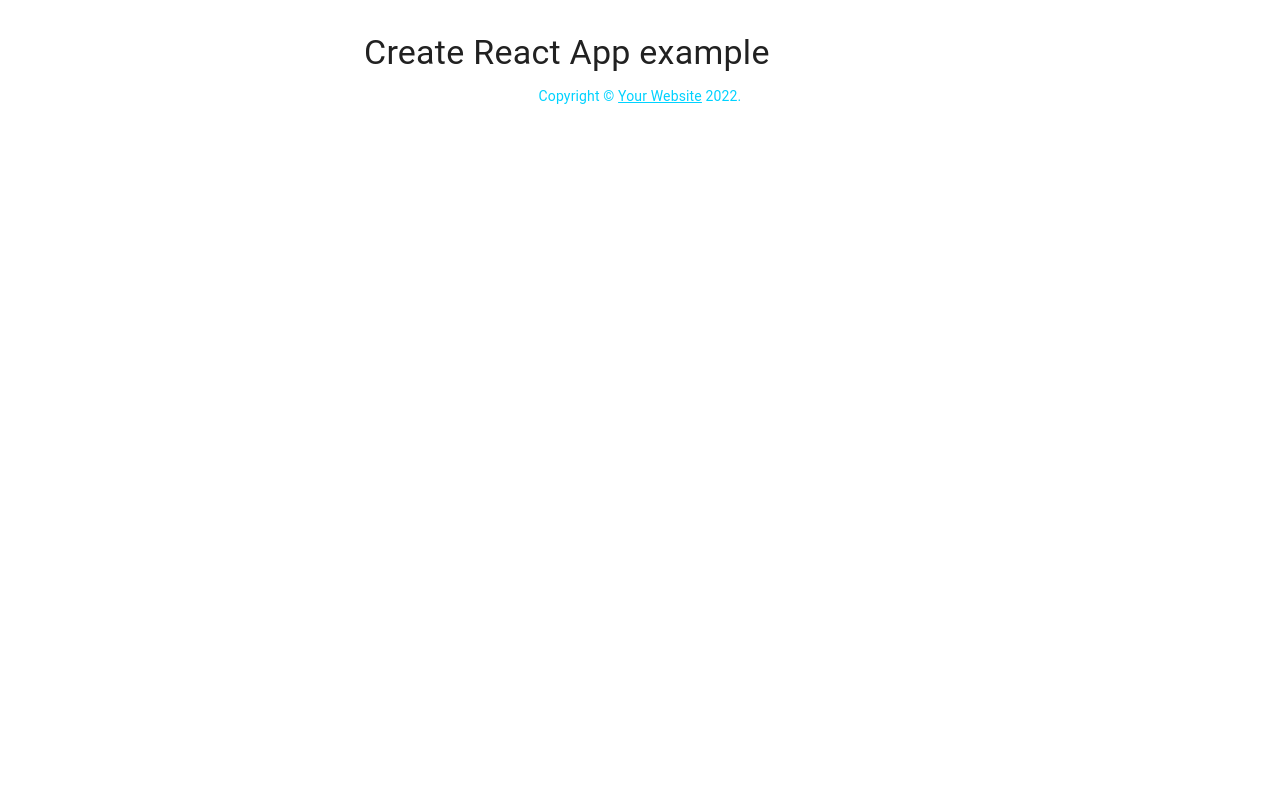
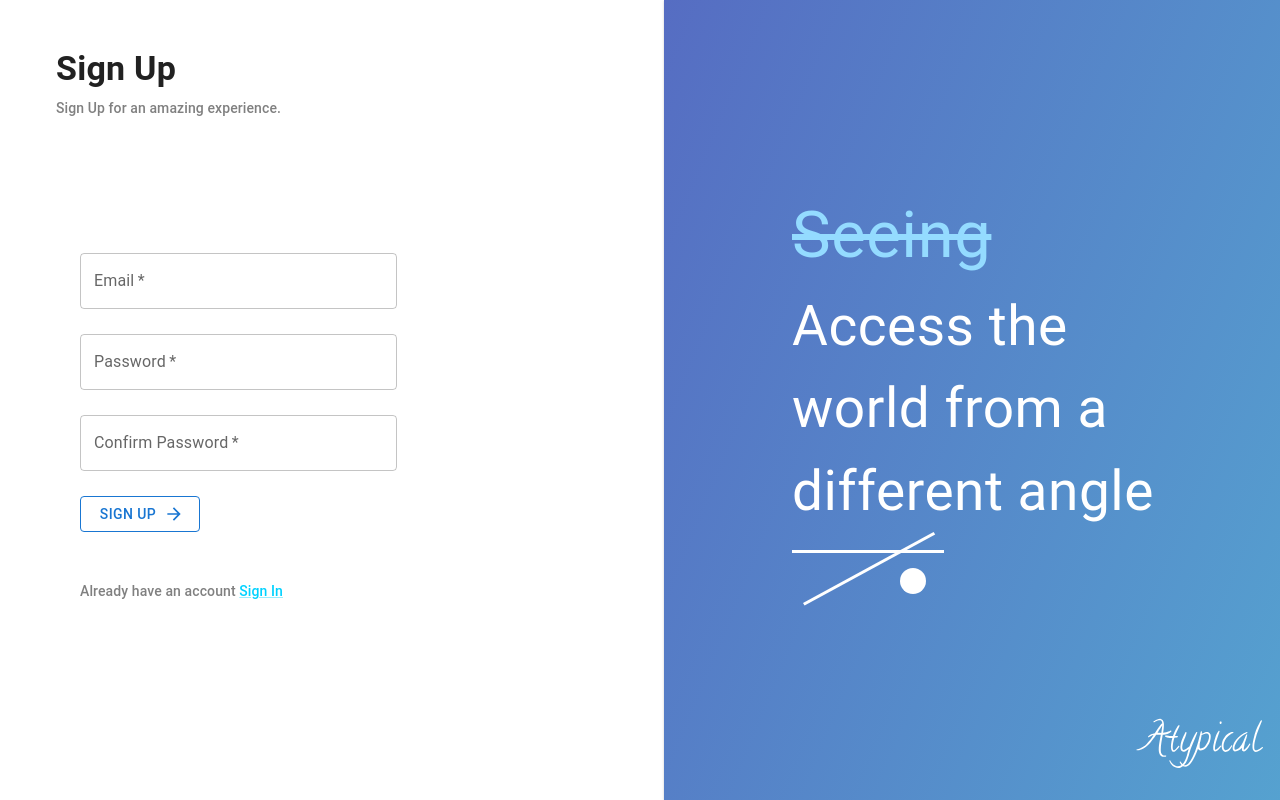
Before and after one commit to Arun89-crypto/SW-E11, a React (Create React App) app in the folder client/: page / in a window 1280 px wide. Built offline with nearby package versions, Linux system fonts and the light colour scheme.

Commit message:
✨ Introduce sign up page

```diff
--- a/client/src/App.tsx
+++ b/client/src/App.tsx
@@ -1,31 +1,8 @@
 import * as React from 'react';
-import Container from '@mui/material/Container';
-import Typography from '@mui/material/Typography';
-import Box from '@mui/material/Box';
-import Link from '@mui/material/Link';
-
-function Copyright() {
-  return (
-    <Typography variant="body2" color="secondary.main" align="center">
-      {'Copyright © '}
-      <Link color="inherit" href="https://mui.com/">
-        Your Website
-      </Link>{' '}
-      {new Date().getFullYear()}
-      {'.'}
-    </Typography>
-  );
-}
+import { Signup } from './pages/signup';
 
 export default function App() {
   return (
-    <Container maxWidth="sm">
-      <Box sx={{ my: 4 }}>
-        <Typography variant="h4" component="h1" gutterBottom>
-          Create React App example
-        </Typography>
-        <Copyright />
-      </Box>
-    </Container>
+   <Signup/>
   );
 }
--- /dev/null
+++ b/client/src/pages/signup.tsx
@@ -0,0 +1,131 @@
+import {
+	Box,
+	Button,
+	Container,
+	Grid,
+	Link,
+	Paper,
+	TextField,
+	Typography,
+} from "@mui/material";
+import React from "react";
+import SvgRenderer from "../shared/components/SvgRenderer";
+import signImage from "../shared/assets/signup.svg";
+import ArrowForwardIcon from "@mui/icons-material/ArrowForward";
+import Logo from "../shared/assets/logo.svg";
+import Angle from "../shared/assets/angle.svg";
+
+export const Signup = () => {
+	const styles = {
+		paperContainer: {
+			backgroundImage: `url(${signImage})`,
+			height: "100vh",
+			borderRadius: 0,
+			display: "flex",
+			alignItems: "center",
+			justifyContent: "center",
+		},
+	};
+
+	return (
+		<Container sx={{ overflow: "hidden", height: "100vh" }} maxWidth='xl'>
+			<Grid container sx={{ width: "100vw", height: "100vh" }}>
+				<Grid item xs={6}>
+					<Box
+						sx={{ width: "90%", height: "100%", marginX: "auto", marginY: 5 }}>
+						<Box
+							display='flex'
+							flexDirection={"column"}
+							sx={{ height: "100px" }}>
+							<Typography variant='h4' fontWeight={600} my={1}>
+								Sign Up
+							</Typography>
+							<Typography variant='subtitle2' color='#808080' mb={1}>
+								Sign Up for an amazing experience.
+							</Typography>
+						</Box>
+						<Container
+							sx={{
+								alignItems: "center",
+								display: "flex",
+								height: "600px",
+								width: "100%",
+								justifyContent: "flex-start",
+							}}>
+							<Box
+								display='flex'
+								flexDirection={"column"}
+								height='400px'
+								width='60%'
+								justifyContent={"space-around"}
+								component='form'
+								noValidate
+								autoComplete='off'>
+								<TextField
+									id='outlined-basic'
+									label='Email'
+									variant='outlined'
+									required
+								/>
+								<TextField
+									id='outlined-basic'
+									label='Password'
+									variant='outlined'
+									required
+								/>
+								<TextField
+									id='outlined-basic'
+									label='Confirm Password'
+									variant='outlined'
+									required
+								/>
+								<Button
+									variant='outlined'
+									endIcon={<ArrowForwardIcon />}
+									sx={{
+										width: "120px",
+										color: "#1976D2",
+										borderColor: "#1976D2",
+									}}>
+									Sign Up
+								</Button>
+								<Box>
+									<Typography variant='subtitle2' color='#808080' my={3}>
+										Already have an account&nbsp;
+										<Link href='#' color='secondary.main'>
+											Sign In
+										</Link>
+									</Typography>
+								</Box>
+							</Box>
+						</Container>
+					</Box>
+				</Grid>
+				<Grid item xs={6} sx={{ position: "relative" }}>
+					<Paper style={styles.paperContainer}>
+						<Box sx={{ width: "60%", height: "max-content" }}>
+							<Typography
+								sx={{ textDecoration: "line-through", fontSize: "65px" }}
+								color={"#94DBFF"}>
+								Seeing
+							</Typography>
+							<Typography color={"#ffffff"} sx={{ fontSize: "55px" }}>
+								Access the world from a different angle
+							</Typography>
+							<SvgRenderer filePath={Angle} />
+						</Box>
+						<Box
+							sx={{
+								position: "absolute",
+								bottom: 25,
+								width: "max-content",
+								right: 40,
+							}}>
+							<SvgRenderer filePath={Logo} />
+						</Box>
+					</Paper>
+				</Grid>
+			</Grid>
+		</Container>
+	);
+};
--- /dev/null
+++ b/client/src/shared/components/SvgRenderer.tsx
@@ -0,0 +1,20 @@
+import React, { FunctionComponent } from "react";
+
+type SvgRendererPropsType = {
+  filePath: string;
+  widthClassProperties?: string;
+};
+
+const SvgRenderer: FunctionComponent<SvgRendererPropsType> = ({
+  filePath,
+  widthClassProperties,
+}) => {
+  return (
+    <img
+      src={filePath}
+      className={[widthClassProperties, "block mx-auto"].join(" ")} alt="svg"
+    />
+  );
+};
+
+export default SvgRenderer;
--- a/client/src/theme.ts
+++ b/client/src/theme.ts
@@ -5,7 +5,7 @@ import { createTheme } from '@mui/material/styles';
 const theme = createTheme({
   palette: {
     primary: {
-      main: '#000000',
+      main: '#1976D2',
     },
     secondary: {
       main: '#00D2FF',
```
Also changed, not shown: client/src/shared/components/Button.tsx (renamed from client/src/components/Button.tsx).
